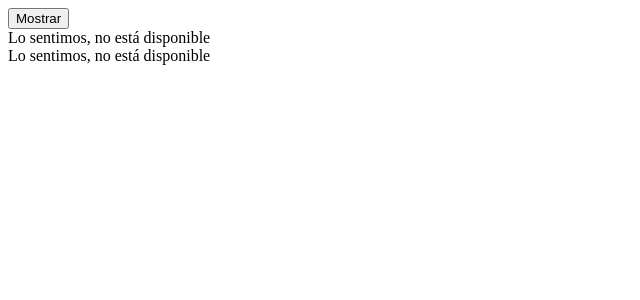
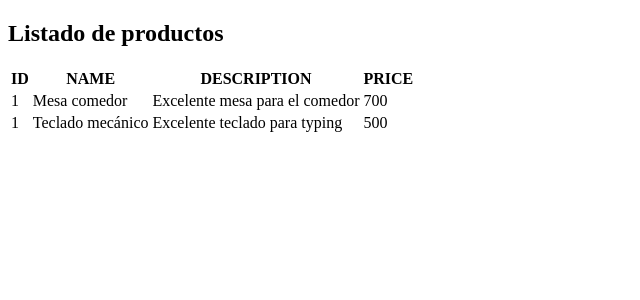
Before and after one commit to dieegoludee/spring-repository, an Angular app in the folder projects/angular-app/: page / in a window 1280 px wide. Shown: the top 300 px of the page, without its empty margins (0-640 px from the left). Built offline with nearby package versions, Linux system fonts and the light colour scheme.

Commit message:
Implementando el listar en la vista html component y configurando como componente principal o root

```diff
--- a/projects/angular-app/src/app/app.component.html
+++ b/projects/angular-app/src/app/app.component.html
@@ -1,4 +1,4 @@
-<button type="button" (click)="setEnabled()">
+<!-- <button type="button" (click)="setEnabled()">
   {{ enabled ? "Ocultar" : "Mostrar" }}
 </button>
 
@@ -11,11 +11,11 @@
 
 <ul *ngIf="enabled">
   <li *ngFor="let course of courses">{{ course }}</li>
-</ul>
+</ul> -->
 
-<!--Angular 17 sintax-->
+<!-- Angular 17 sintax -->
 
-@if (enabled) {
+<!-- @if (enabled) {
 <h2>{{ title }}</h2>
 <ul>
   @for (course of courses; track $index) {
@@ -24,4 +24,6 @@
 </ul>
 }@else {
 <div>Lo sentimos, no está disponible</div>
-}
+} -->
+
+<app-product></app-product>
--- a/projects/angular-app/src/app/app.component.ts
+++ b/projects/angular-app/src/app/app.component.ts
@@ -1,13 +1,14 @@
 import { Component } from '@angular/core';
 import { CommonModule } from '@angular/common';
 import { RouterOutlet } from '@angular/router';
+import { ProductComponent } from './products/components/product.component';
 
 @Component({
   selector: 'app-root',
   standalone: true,
-  imports: [CommonModule, RouterOutlet],
   templateUrl: './app.component.html',
   styleUrl: './app.component.css',
+  imports: [CommonModule, RouterOutlet, ProductComponent],
 })
 export class AppComponent {
   title: string = 'Hola mundo Angular 17';
--- a/projects/angular-app/src/app/products/components/product.component.html
+++ b/projects/angular-app/src/app/products/components/product.component.html
@@ -1 +1,27 @@
-<p>product works!</p>
+<h2>Listado de productos</h2>
+
+@if ( products.length > 0 ) {
+<table>
+  <thead>
+    <tr>
+      <th>ID</th>
+      <th>NAME</th>
+      <th>DESCRIPTION</th>
+      <th>PRICE</th>
+    </tr>
+  </thead>
+
+  <tbody>
+    @for (product of products; track $index) {
+    <tr>
+      <td>{{ product.id }}</td>
+      <td>{{ product.name }}</td>
+      <td>{{ product.description }}</td>
+      <td>{{ product.price }}</td>
+    </tr>
+    }
+  </tbody>
+</table>
+} @else {
+<div>Lo sentimos no hay registros en el sistema!</div>
+}
--- a/projects/angular-app/src/index.html
+++ b/projects/angular-app/src/index.html
@@ -1,11 +1,11 @@
-<!doctype html>
+<!DOCTYPE html>
 <html lang="en">
   <head>
-  <meta charset="utf-8">
+    <meta charset="utf-8" />
     <title>AngularApp</title>
-  <base href="/">
-  <meta name="viewport" content="width=device-width, initial-scale=1">
-  <link rel="icon" type="image/x-icon" href="favicon.ico">
+    <base href="/" />
+    <meta name="viewport" content="width=device-width, initial-scale=1" />
+    <link rel="icon" type="image/x-icon" href="favicon.ico" />
   </head>
   <body>
     <app-root></app-root>
```
Lines whose indentation alone changed are shown as unchanged.
